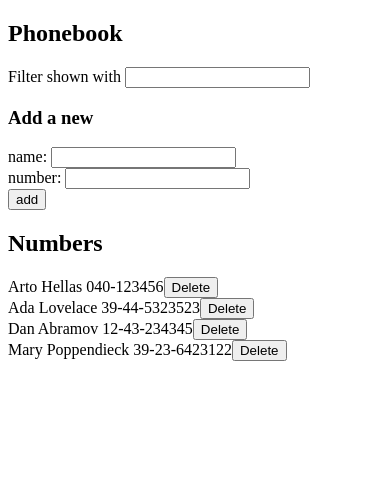
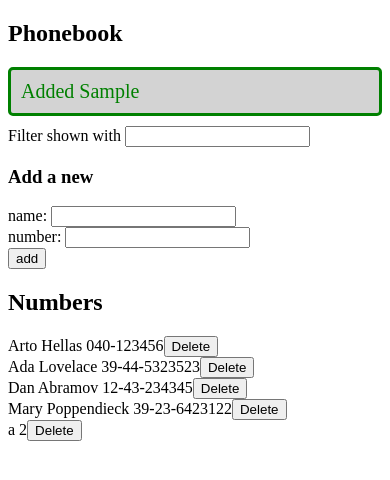
Before and after one commit to jinjiaKarl/fullstack, a React (Create React App) app in the folder part2/phonebook/: page / in a window 390 px wide. Both pictures are taken after typing "Sample", "Sample" into the empty fields and a click on the button "add". Shown: the top 480 px of the page. Built offline with nearby package versions, Linux system fonts and the light colour scheme; no server answers; data requests are answered from the project's data file.

Commit message:
feat: part2
Phonebook step11

```diff
--- a/part2/phonebook/db.json
+++ b/part2/phonebook/db.json
@@ -19,6 +19,11 @@
       "name": "Mary Poppendieck",
       "number": "39-23-6423122",
       "id": 4
+    },
+    {
+      "name": "a",
+      "number": "2",
+      "id": 5
     }
   ]
 }
--- a/part2/phonebook/src/App.js
+++ b/part2/phonebook/src/App.js
@@ -3,6 +3,7 @@ import React from 'react'
 import PersonForm from './components/PersonForm'
 import Persons from './components/Persons'
 import Filter from './components/Filter'
+import Notification from './components/Notification'
 import personService from './services/persons'
 
 const App = () => {
@@ -10,6 +11,7 @@ const App = () => {
   const [newName, setNewName] = useState('')
   const [newNumber, setNewNumber] = useState('')
   const [filterName, setFilterName] = useState('')
+  const [message, setMessage] = useState('')
 
   useEffect(() => {
     personService
@@ -39,6 +41,10 @@ const App = () => {
           .then(returnedPerson => {
             setPersons(persons.map(person => person.id !== returnedPerson.id ? person : returnedPerson))
           })
+          setMessage(`${newName} number is changed`)
+          setTimeout(() => {
+            setMessage(null)
+          }, 5000)
       }
     } else {
       const newPerson = {
@@ -52,6 +58,10 @@ const App = () => {
         // array.concat() returns a new array
         setPersons(persons.concat(returnedPerson))
       })
+      setMessage(`Added ${newName}`)
+      setTimeout(() => {
+        setMessage(null)
+      }, 5000)
     }
     setNewName('')
     setNewNumber('')
@@ -74,6 +84,7 @@ const App = () => {
   return (
     <div>
       <h2>Phonebook</h2>
+      <Notification message={message} />
       <Filter filterName={filterName} handleInputFilterNameChange={handleInputFilterNameChange}/>
       <h3>Add a new</h3>
       <PersonForm handleSubmit={handleSubmit} newName={newName} handleInputNameChange={handleInputNameChange} newNumber={newNumber} handleInputNumberChange={handleInputNumberChange}/>
--- /dev/null
+++ b/part2/phonebook/src/components/Notification.js
@@ -0,0 +1,22 @@
+const Notification = ({ message }) => {
+    const notificationStyle = {
+        color: 'green',
+        background: 'lightgrey',
+        fontSize: 20,
+        borderStyle: 'solid',
+        borderRadius: 5,
+        padding: 10,
+        marginBottom: 10
+    }
+    if (message === null || message === '') {
+        return null
+    }
+
+    return (
+        <div className="error" style={notificationStyle}>
+        {message}
+        </div>
+    )
+}
+
+export default Notification
```
